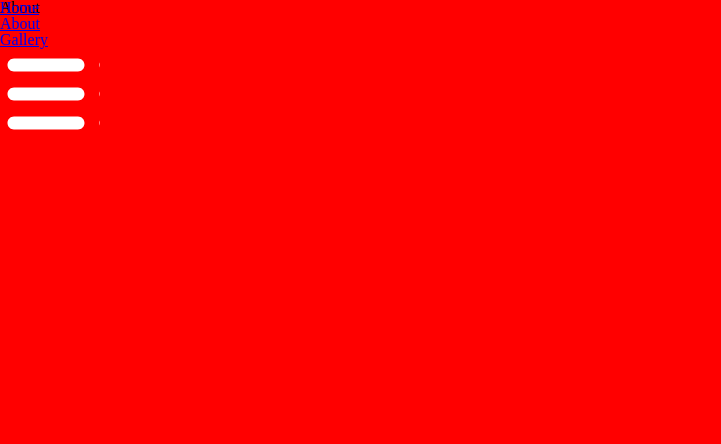
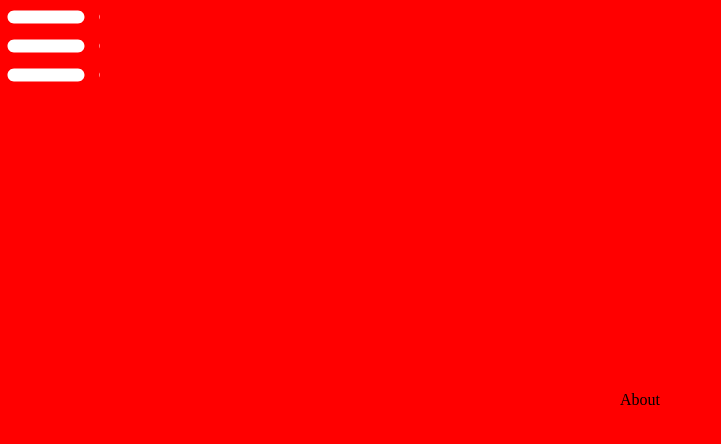
Before and after one commit to LeFede/paolonitto, a React (Create React App) app: page /about in a window 1280 px wide. Shown: the top 444 px of the page, without its empty margins (0-721 px from the left). Built offline with nearby package versions, Linux system fonts and the light colour scheme.

Commit message:
more testing

```diff
--- a/src/components/Navbar.js
+++ b/src/components/Navbar.js
@@ -1,16 +1,23 @@
 import { Link } from "react-router-dom"
+import { useState } from "react"
 
 const Navbar = () => {
+
+  const [show, setShow] = useState(true)
+
+  const handleClick = (e) => {
+    setShow((prev) => !prev)
+  }
+
   return (
     <nav className="Navbar">
-      <div className="links">
-        <Link to='/'>Home</Link>
-        <Link to='/about'>About</Link>
-        <Link to='/gallery'>Gallery</Link>
+      <div className={`${show ? 'hide' : 'show'} links`}>
+        <Link to='/' onClick={handleClick}>Home</Link>
+        <Link to='/about' onClick={handleClick}>About</Link>
+        <Link to='/gallery' onClick={handleClick}>Gallery</Link>
+        <div className="cross" onClick={handleClick}/>
       </div>
-      <div className="button">
-
-      </div>
+      <div className={`${show ? 'show' : 'hide'} button`} onClick={handleClick}/>
     </nav>
   )
 }
--- a/src/pages/About.js
+++ b/src/pages/About.js
@@ -5,7 +5,9 @@ const About = ({title}) => {
   useChangeTitle(title)
 
   return (
-    <div>About</div>
+    <div className="page">
+      <h1>About</h1>
+    </div>
   )
 }
 
--- a/src/pages/Gallery.js
+++ b/src/pages/Gallery.js
@@ -6,7 +6,9 @@ const Gallery = ({title}) => {
   useChangeTitle(title)
 
   return (
-    <div>Gallery</div>
+    <div className="page">
+      <h1>Gallery</h1>
+    </div>
   )
 }
 
--- a/src/sass/_reset.scss
+++ b/src/sass/_reset.scss
@@ -24,6 +24,12 @@ article, aside, details, figcaption, figure,
 footer, header, hgroup, menu, nav, section {
 	display: block;
 }
+a {
+  text-decoration: none;
+  &:visited {
+    color: inherit;
+  }
+}
 body {
 	line-height: 1;
 }
--- a/src/sass/styles.scss
+++ b/src/sass/styles.scss
@@ -14,18 +14,45 @@ body {
   display: flex;
   justify-content: center;
   align-items: center;
+
 }
 
 .Navbar {
+  height: 100%;
   position: fixed;
+  width: 100%;
   .links {
+    align-items: center;
+    background-color: grey;
     display: flex;
     flex-direction: column;
+    height: 100%;
+    justify-content: center;
+    position: absolute;
+    transform: translatex(-100%);
+    transition: all .5s ease;
+    width: 100%;
+    .cross {
+      background-size: cover;
+      background: url('../assets/cross.svg');
+      height: 100px;
+      width: 100px;
+    }
+    &.show {
+      transform: translatex(0)
+    }
   }
 
   .button {
+    background-size: cover;
+    background: url('../assets/menu.svg');
+    height: 100px;
+    transform: translatex(-100%);
+    transition: all .5s ease;
     width: 100px;
-    height: 100px;
-    background: url('../assets/menu.svg');
+
+    &.show {
+      transform: translatex(0);
+    }
   }
 }
```
Also changed, not shown: src/assets/cross.svg (added).
